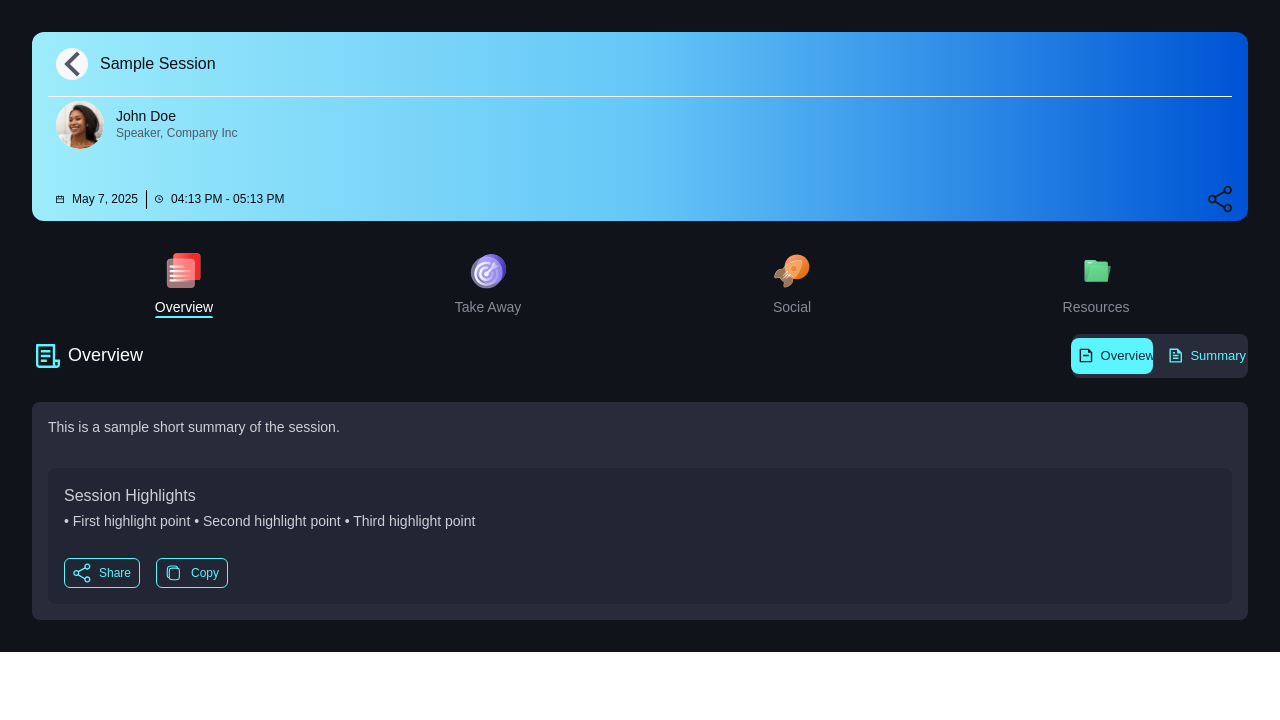
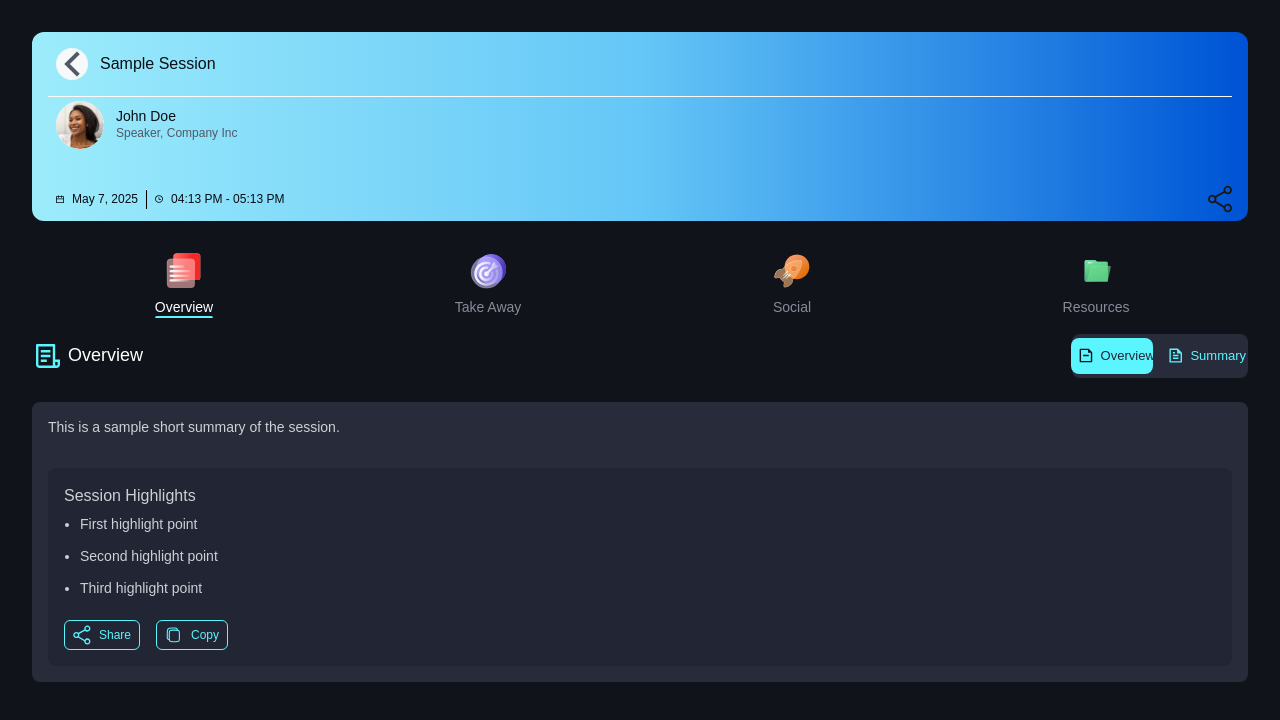
Before and after one commit to safffaaa/Insta-Recap-Next.js, a Next.js app: page /1/overview in a window 1280 px wide. Shown: the top 720 px of the page. Built offline with nearby package versions, Linux system fonts and the light colour scheme.

Commit message:
Refactor overview and summary pages to enhance layout and improve copy functionality with state management

```diff
--- a/app/[sessionId]/overview/page.jsx
+++ b/app/[sessionId]/overview/page.jsx
@@ -1,6 +1,6 @@
 'use client';
 
-import { useEffect } from "react";
+import { useEffect, useState } from "react";
 import { useDispatch, useSelector } from "react-redux";
 import formatSummaryContent from "../../../Markdown";
 import {
@@ -28,6 +28,8 @@ const Overview = () => {
   const params = useParams();
   const sessionId = params.sessionId;
   const currentAudio = useSelector(selectCurrentAudio);
+  const [copyMessage, setCopyMessage] = useState("");
+  const [isCopied, setIsCopied] = useState(false);
 
   useEffect(() => {
     // Mock data for demonstration
@@ -80,7 +82,7 @@ const Overview = () => {
   }
 
   return (
-    <div className="bg-[#10131A] text-white p-4 sm:p-6 lg:p-8">
+    <div className="bg-[#10131A] text-white p-4 sm:p-6 lg:p-8 min-h-screen">
       <div className="">
         <Menu  />
         <div className="flex items-center justify-between pb-6">
@@ -126,8 +128,12 @@ const Overview = () => {
           <h3 className="text-[14px] sm:text-[16px] font-medium">
             Session Highlights
           </h3>
-          <ul className="list-disc text-[14px] font-[400] leading-[18px] px-0 py-1">
-            <p>{formatSummaryContent(currentAudio.summaries.highlights)}</p>
+          <ul className="list-disc text-[14px] font-[400] leading-[24px] px-4 py-1 space-y-2">
+            {currentAudio.summaries.highlights.split('\n').map((point, index) => (
+              <li key={index} className="text-[#CDD0D5]">
+                {point.replace('•', '').trim()}
+              </li>
+            ))}
           </ul>
           <div className="mt-4 flex gap-4">
             <FunctionButton
@@ -154,16 +160,18 @@ const Overview = () => {
               buttonName="Share"
             />
             <FunctionButton
-              icon={copy}
+              icon={isCopied ? null : copy}
               iconClassName="w-[18px]"
               onClick={async () => {
                 const text = currentAudio.keyTakeaways
                   .map((takeaway) => takeaway.explanation)
                   .join("\n\n");
                 await navigator.clipboard.writeText(text);
+                setIsCopied(true);
+                setTimeout(() => setIsCopied(false), 2000);
               }}
               className="border py-1 px-2 flex justify-center text-[12px] items-center text-[#5BF5FF] border-[#5BF5FF] rounded-[6px]"
-              buttonName="Copy"
+              buttonName={isCopied ? "Copied!" : "Copy"}
             />
           </div>
         </div>
--- a/app/[sessionId]/summary/page.jsx
+++ b/app/[sessionId]/summary/page.jsx
@@ -48,7 +48,7 @@ const Summary = () => {
     setFocus(true);
   };
   return (
-    <div className="bg-[#10131A] text-white p-4 sm:p-6 lg:p-8">
+    <div className="bg-[#10131A] text-white p-4 sm:p-6 lg:p-8 min-h-screen">
       <div className="">
         {/* Header Card */}
         <Menu focus={focus} />
```
Also changed, not shown: package.json (+6 -6 lines).
